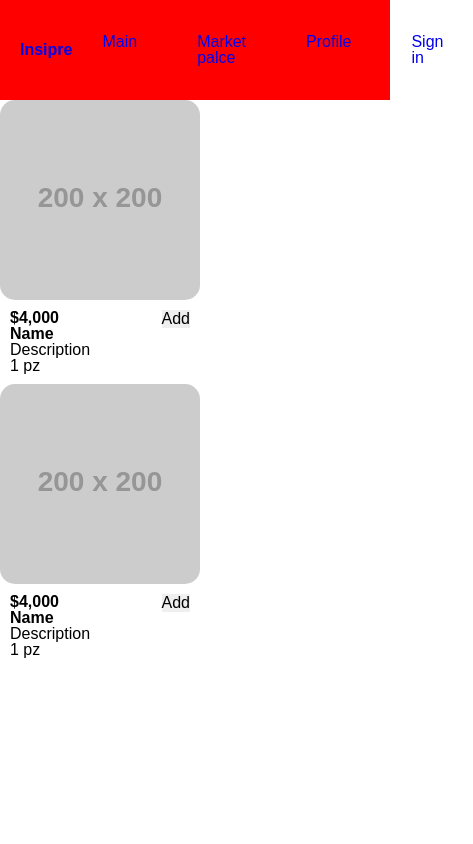
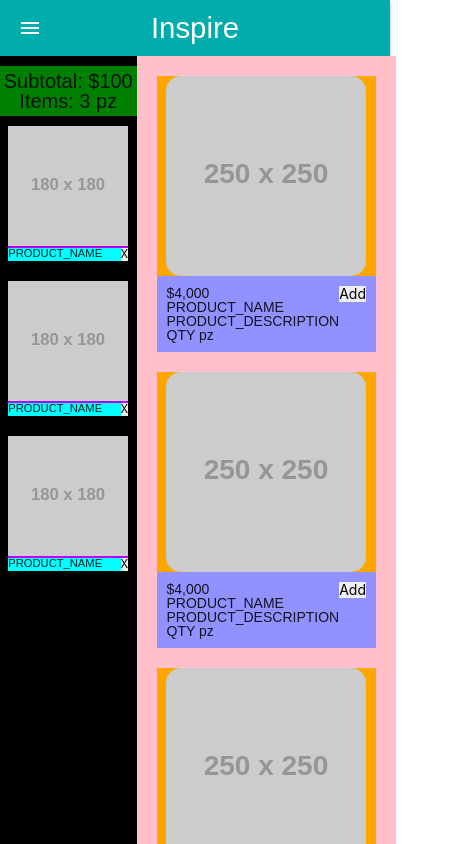
Before and after one commit to stamm2911/Inspire, a React (Create React App) app in the folder client/: page /marketplace in a window 390 px wide. Shown: the top 844 px of the page, 473 px wide, since content can reach past the window. Built offline with nearby package versions, Linux system fonts and the light colour scheme.

Commit message:
responsive components

```diff
--- a/client/public/index.html
+++ b/client/public/index.html
@@ -10,6 +10,7 @@
       content="Web site created using create-react-app"
     />
     <link rel="apple-touch-icon" href="%PUBLIC_URL%/logo192.png" />
+    <link href="https://fonts.googleapis.com/icon?family=Material+Icons" rel="stylesheet">
     <!--
       manifest.json provides metadata used when your web app is installed on a
       user's mobile device or desktop. See https://developers.google.com/web/fundamentals/web-app-manifest/
--- a/client/src/App.js
+++ b/client/src/App.js
@@ -1,19 +1,14 @@
 import React from "react";
 import { BrowserRouter as Router, Route } from "react-router-dom";
 
-import Main from "./pages/main";
+import Navbar from "./components/navbar";
 import MarketPlace from "./pages/marketPlace";
-import Profile from "./pages/profile";
-import SignIn from "./pages/signIn";
-
-import Navbar from "./components/navbar";
 
 export default function App() {
   return (
     <Router>
       <main>
         <Navbar />
-        <Route exact path="/main" component={Main} />
         <Route exact path="/marketplace" component={MarketPlace} />
       </main>
     </Router>
--- /dev/null
+++ b/client/src/components/marketPlace/cartItem.js
@@ -0,0 +1,15 @@
+import React from "react";
+
+function cartItem() {
+  return (
+    <article className="cartItem-container">
+      <img src="https://via.placeholder.com/180x180.png/09f/fff" alt="pic" />
+      <section className='cartItem-description'>
+        <p>PRODUCT_NAME</p>
+        <button>X</button>
+      </section>
+    </article>
+  );
+}
+
+export default cartItem;
--- a/client/src/components/marketPost.js
+++ b/client/src/components/marketPlace/marketPost.js
@@ -3,13 +3,13 @@ import React from "react";
 function marketPost() {
   return (
     <article className="market-post-container">
-      <img src="https://via.placeholder.com/200x200.png/09f/fff" alt="pic" />
+      <img src="https://via.placeholder.com/250x250.png/09f/fff" alt="pic" />
       <section className="market-post-info">
         <div>
-          <h1>$4,000</h1>
-          <h2>Name</h2>
-          <p>Description</p>
-          <p>1 pz</p>
+          <p>$4,000</p>
+          <p>PRODUCT_NAME</p>
+          <p>PRODUCT_DESCRIPTION</p>
+          <p>QTY pz</p>
         </div>
         <div>
           <button>Add</button>
--- /dev/null
+++ b/client/src/components/marketPlace/totalBill.js
@@ -0,0 +1,12 @@
+import React from "react";
+
+function Subtotal() {
+  return (
+    <article className='subTotal-container'>
+      <p>Subtotal: $100</p>
+      <p>Items: 3 pz</p>
+    </article>
+  );
+}
+
+export default Subtotal
--- a/client/src/components/navbar.js
+++ b/client/src/components/navbar.js
@@ -1,36 +1,56 @@
-import React from "react";
+import React, { useEffect } from "react";
 import { Link } from "react-router-dom";
+import M from "materialize-css/dist/js/materialize.min.js";
 
-const styles = {
-    Link:{
-        textDecoration: 'none'
-    }
-}
+function Navbar() {
+  useEffect(() => {
+    let elems = document.querySelectorAll(".sidenav");
+    M.Sidenav.init(elems);
+  }, []);
 
-function navbar() {
   return (
     <>
-      <nav>
-        <Link to="/main" style={styles.Link}>
-          <h1>Insipre</h1>
+      <nav className='nav-bg'>
+        <div className="nav-wrapper">
+          <Link to="/main" className="brand-logo">
+            Inspire
           </Link>
-        <ul>
+          <Link to="#" data-target="mobile-demo" className="sidenav-trigger">
+            <i className="material-icons">menu</i>
+          </Link>
+          <ul className="right hide-on-med-and-down">
             <li>
-            <Link to="/main" style={styles.Link}>Main</Link>
+              <Link to="/main">Main</Link>
             </li>
             <li>
-            <Link to="/marketplace" style={styles.Link}>Market palce</Link>
+              <Link to="/marketplace">Market palce</Link>
             </li>
             <li>
-            <Link to="/profile" style={styles.Link}>Profile</Link>
+              <Link to="/profile">Profile</Link>
             </li>
             <li>
-            <Link to="/signin" style={styles.Link}>Sign in</Link>
+              <Link to="/signin">Sign in</Link>
             </li>
           </ul>
+        </div>
       </nav>
+
+      <ul className="sidenav" id="mobile-demo">
+        <li>
+          <Link to="/main">Main</Link>
+        </li>
+        <li>
+          <Link to="/marketplace">Market palce</Link>
+        </li>
+        <li>
+          <Link to="/profile">Profile</Link>
+        </li>
+        <li>
+          <Link to="/signin">Sign in</Link>
+        </li>
+      </ul>
     </>
   );
 }
 
-export default navbar;
+export default Navbar;
--- a/client/src/index.css
+++ b/client/src/index.css
@@ -1,10 +1,82 @@
+/* NAVBAR-------------------------------------------------- */
+.nav-bg{
+  background-color: rgb(0, 172, 172);
+}
+/* END NAVBAR-------------------------------------------------- */
+
+
+
+
+/* MARKETPLACE PAGE CONTAINER---------------------------------------------------- */
+.marketPlace-container{
+  background: green;
+  display: flex;
+  flex-direction: row;
+}
+/* END MARKETPLACE PAGE CONTAINER---------------------------------------------------- */
+
+
+
+
+/* CART ITEMS SECTION---------------------------------------------------- */
+.marketpost-aside-container{
+  background: black;
+  width: 20vw;
+  display: flex;
+  flex-direction:column;
+  align-items: center;
+  padding: 10px;
+}
+
+.subTotal-container{
+  background: green;
+  height: 50px;
+  width: 150px;
+  display: flex;
+  flex-direction: column;
+  align-items: center;
+  justify-content: center;
+  font-size: 20px;
+}
+
+.cartItem-container{
+  background-color: rgb(183, 0, 255);
+  height: fit-content;
+  width: fit-content;
+  margin: 10px;
+}
+
+.cartItem-description{
+  background-color: aqua;
+  display: flex;
+  flex-direction: row;
+  justify-content: space-between;
+
+}
+/* END CART ITEMS SECTION---------------------------------------------------- */
+
+
+
+
+/* MARKETPLACE POSTS SECTION----------------------------------------------------- */
+
+.marketpost-main-container{
+  background: gray;
+  padding: 10px;
+  width: 80vw;
+  display: flex;
+  flex-wrap:wrap;
+  justify-content: center;
+}
+
 .market-post-container {
-  /* background-color: red; */
+  background-color: yellow;
   width: fit-content;
   display: flex;
   flex-direction: column;
   justify-content: center;
   align-items: center;
+  margin: 10px;
 }
 
 .market-post-container img {
@@ -12,7 +84,7 @@
 }
 
 .market-post-info {
-  /* background-color: rgb(145, 145, 255); */
+  background-color: rgb(145, 145, 255);
   display: flex;
   justify-content: space-between;
   padding: 100px;
@@ -20,22 +92,35 @@
   padding: 10px;
 }
 
-nav{
-    background-color: red;
-    height: 100px;
-    width: 100%;
-    display:flex;
-    justify-content:space-between;
-    align-items: center;
-    padding: 20px;
+/* END MARKETPLACE POSTS SECTION----------------------------------------------------- */
+
+@media screen and (max-width: 800px) {
+  .market-post-container {
+    width: fit-content;
+    background-color: orange;
+  }
+  .marketpost-main-container{
+    background:pink;
+  }
+  .market-post-container img {
+    width: 200px;
+    object-fit: cover;
+  }
+  .marketpost-aside-container{
+    width: 35vw;
+  }
+  .cartItem-container{
+    /* background-color: rgb(183, 0, 255);
+    height: 200px;
+    width: fit-content;
+    margin: 10px; */
+    /* width: 100px; */
+  }
+  .cartItem-container img{
+    width: 120px;
+    object-fit: cover;
+  }
+  .cartItem-description{
+    font-size: 80%;
+  }
 }
-
-nav ul{
-    display: flex;
-    flex-direction: row;
-    /* justify-content: flex-end; */
-}
-
-nav li{
-    padding: 30px;
-}
--- a/client/src/index.js
+++ b/client/src/index.js
@@ -3,6 +3,7 @@ import ReactDOM from 'react-dom';
 import './reset.css'
 import './index.css';
 import App from './App';
+import 'materialize-css/dist/css/materialize.min.css'
 
 ReactDOM.render(
   <React.StrictMode>
--- a/client/src/pages/marketPlace.js
+++ b/client/src/pages/marketPlace.js
@@ -1,12 +1,27 @@
 import React from "react";
-import MarketPost from "../components/marketPost";
+import MarketPost from "../components/marketPlace/marketPost";
+import CartItem from "../components/marketPlace/cartItem";
+import Subtotal from "../components/marketPlace/totalBill";
 
 function Marketpalce() {
   return (
-    <>
-      <MarketPost/>
-      <MarketPost/>
-    </>
+    <div className="marketPlace-container">
+      <aside className="marketpost-aside-container">
+        <Subtotal />
+        <CartItem />
+        <CartItem />
+        <CartItem />
+      </aside>
+      <div className="marketpost-main-container">
+        <MarketPost />
+        <MarketPost />
+        <MarketPost />
+        <MarketPost />
+        <MarketPost />
+        <MarketPost />
+        <MarketPost />
+      </div>
+    </div>
   );
 }
 
```
Also changed, not shown: client/src/pages/main.js (deleted, +0 -10 lines), client/src/pages/profile.js (deleted), client/src/pages/signIn.js (deleted). Lines whose indentation alone changed are shown as unchanged.
